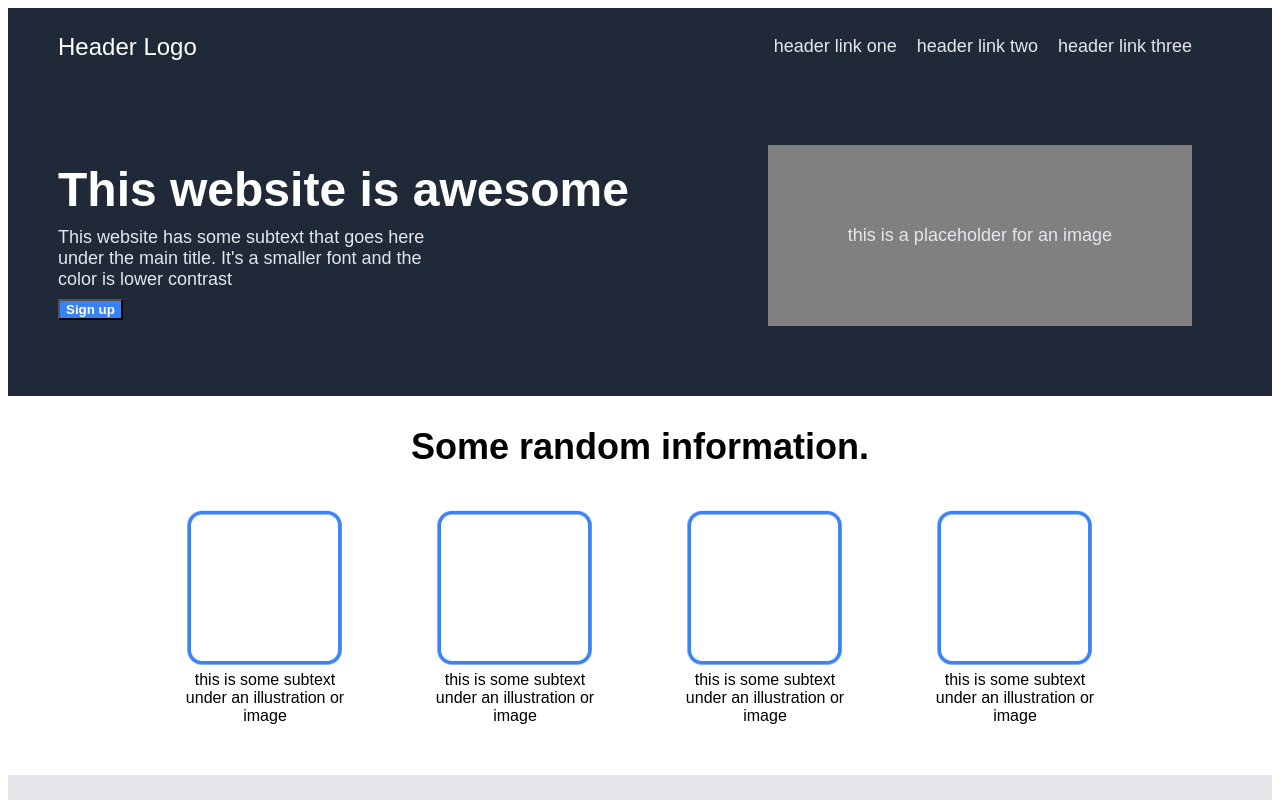
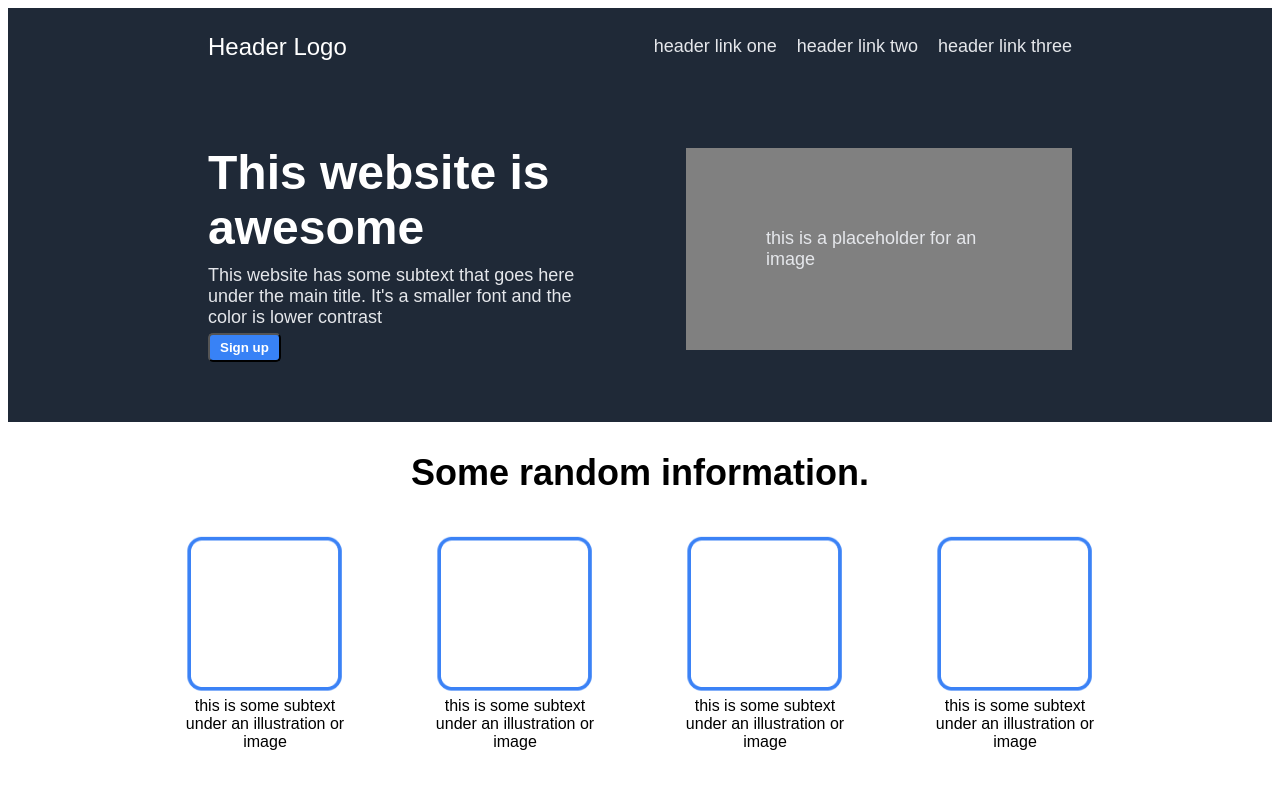
Before and after one commit to LT-boy/landing-page, a plain HTML site: page index.html in a window 1280 px wide. Shown: the top 800 px of the page. Drawn offline with Linux system fonts and the light colour scheme.

Commit message:
Adjust header margin and final touches

```diff
--- a/index.html
+++ b/index.html
@@ -68,5 +68,7 @@
 		</div>
 		<button class="button-sign-up-2">Sign up</button>
 	</div>
+
+	<div class="footer">Copyright © The Odin Project 2022</div>
 </body>
 </html>
--- a/style.css
+++ b/style.css
@@ -31,14 +31,14 @@ body {
 	display: flex;
 	align-items: center;
 	margin: 10px;
-	margin-left: 50px;
+	margin-left: 200px;
 }
 
 .right {
 	display: flex;
 	align-items: center;
 	margin: 10px;
-	margin-right: 80px;
+	margin-right: 200px;
 }
 
 a {
@@ -51,7 +51,7 @@ a {
 h1 {
 	font-size: 48px;
 	margin: 10px;
-	margin-left: 50px;
+	margin-left: 200px;
 }
 
 .hero-right {
@@ -61,7 +61,7 @@ h1 {
 	color: #E5E7EB;
 	background-color: grey;
 	padding: 80px;
-	margin-right: 80px;
+	margin-right: 200px;
 }
 
 .hero {
@@ -72,7 +72,7 @@ h1 {
 
 .hero-subtext {
 	margin: 10px;
-	margin-left: 50px;
+	margin-left: 200px;
 	max-width: 370px;
 	font-size: 18px;
 	color: #E5E7EB;
@@ -82,8 +82,10 @@ h1 {
 	background-color: #3882F6;
 	color: white;
 	font-weight: bold;
-	margin-left: 50px;
+	margin-left: 200px;
 	margin-top: -5px;
+	border-radius: 5px;
+	padding: 5px 10px;
 }
 
 /*Information and images section*/
@@ -170,3 +172,14 @@ h2 {
 	font-weight: bold;
 	font-size: 18px;
 }
+
+/*Footer*/
+
+.footer {
+	background-color: #1F2937;
+	color: white;
+	text-align: center;
+	padding-top: 30px;
+	padding-bottom: 30px;
+	font-size: 12px;
+}
```
Lines whose indentation alone changed are shown as unchanged.
